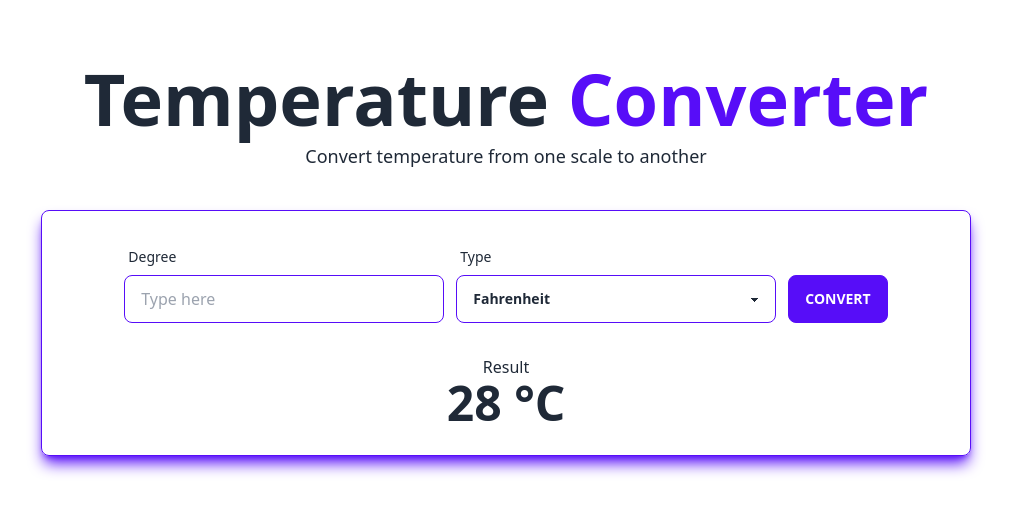
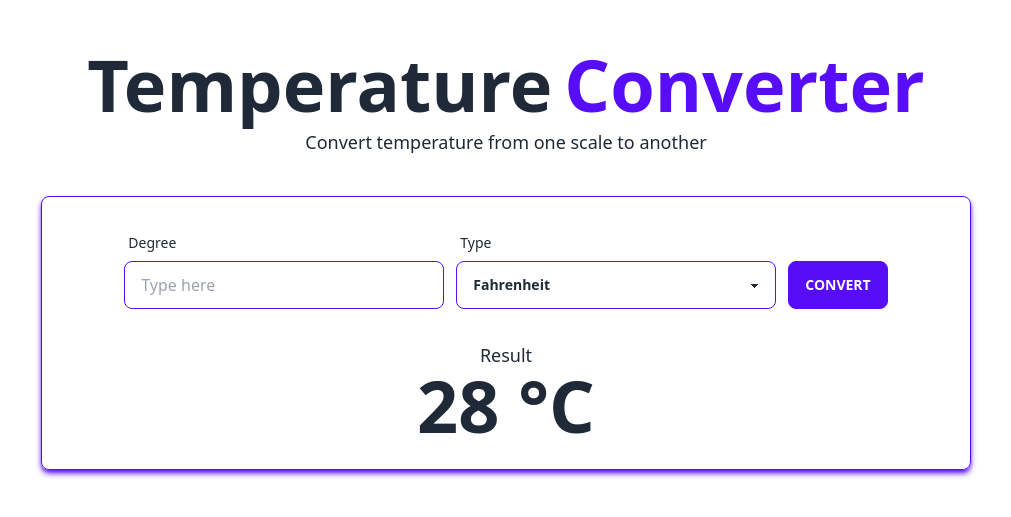
Before and after one commit to talalOthman/Temperature-Converter, a Vue app: page / in a window 1280 px wide. Shown: the part 141-658 px from the top of the page, without its empty margins (134-1145 px from the left). Built offline with nearby package versions, Linux system fonts and the light colour scheme.

Commit message:
-Code refactoring

```diff
--- a/src/App.vue
+++ b/src/App.vue
@@ -1,25 +1,25 @@
 <script setup>
 import Select from './components/Select.vue'
 import Text from './components/Text.vue'
-
+import Result from './components/Result.vue'
 </script>
 
 <template>
   <div class="min-h-screen flex flex-col justify-center items-center p-5 gap-y-5 md:gap-y-10">
     <div class="flex flex-col justify-center items-center gap-y-2">
-      <h1 class="text-3xl md:text-7xl font-bold">Temperature <span class="text-primary">Converter</span></h1>
+      <div class="flex flex-col items-center md:flex-row md:gap-x-3">
+        <h1 class="text-4xl md:text-7xl font-bold">Temperature</h1>
+        <span class="text-4xl md:text-7xl font-bold text-primary">Converter</span>
+      </div>
       <p class="text-xs md:text-lg">Convert temperature from one scale to another</p>
     </div>
-    <div class="border border-primary w-3/4 flex flex-col p-7 gap-y-8 rounded-lg shadow-primary shadow-lg">
+    <div class="border border-primary w-3/4 flex flex-col p-7 gap-y-8 rounded-lg shadow-primary shadow-md">
       <div class="flex flex-col md:flex-row justify-center items-center gap-y-3 md:gap-x-3">
         <Text />
         <Select />
         <button class="btn btn-primary mt-2 md:mt-9">Convert</button>
       </div>
-      <div class="flex flex-col justify-center items-center">
-        <span class="text-md">Result</span>
-        <span class="text-5xl font-bold">28 °C</span>
-      </div>
+      <Result />
     </div>
   </div>
 </template>
--- /dev/null
+++ b/src/components/Result.vue
@@ -0,0 +1,10 @@
+<script setup>
+
+</script>
+
+<template>
+    <div class="flex flex-col justify-center items-center">
+        <span class="text-md md:text-lg">Result</span>
+        <span class="text-5xl md:text-7xl font-bold">28 °C</span>
+    </div>
+</template>
--- a/src/components/Select.vue
+++ b/src/components/Select.vue
@@ -1,3 +1,7 @@
+<script setup>
+
+</script>
+
 <template>
     <div class="form-control w-full max-w-xs">
         <label class="label">
--- a/src/components/Text.vue
+++ b/src/components/Text.vue
@@ -1,3 +1,7 @@
+<script setup>
+
+</script>
+
 <template>
     <div class="form-control w-full max-w-xs">
         <label class="label">
```
